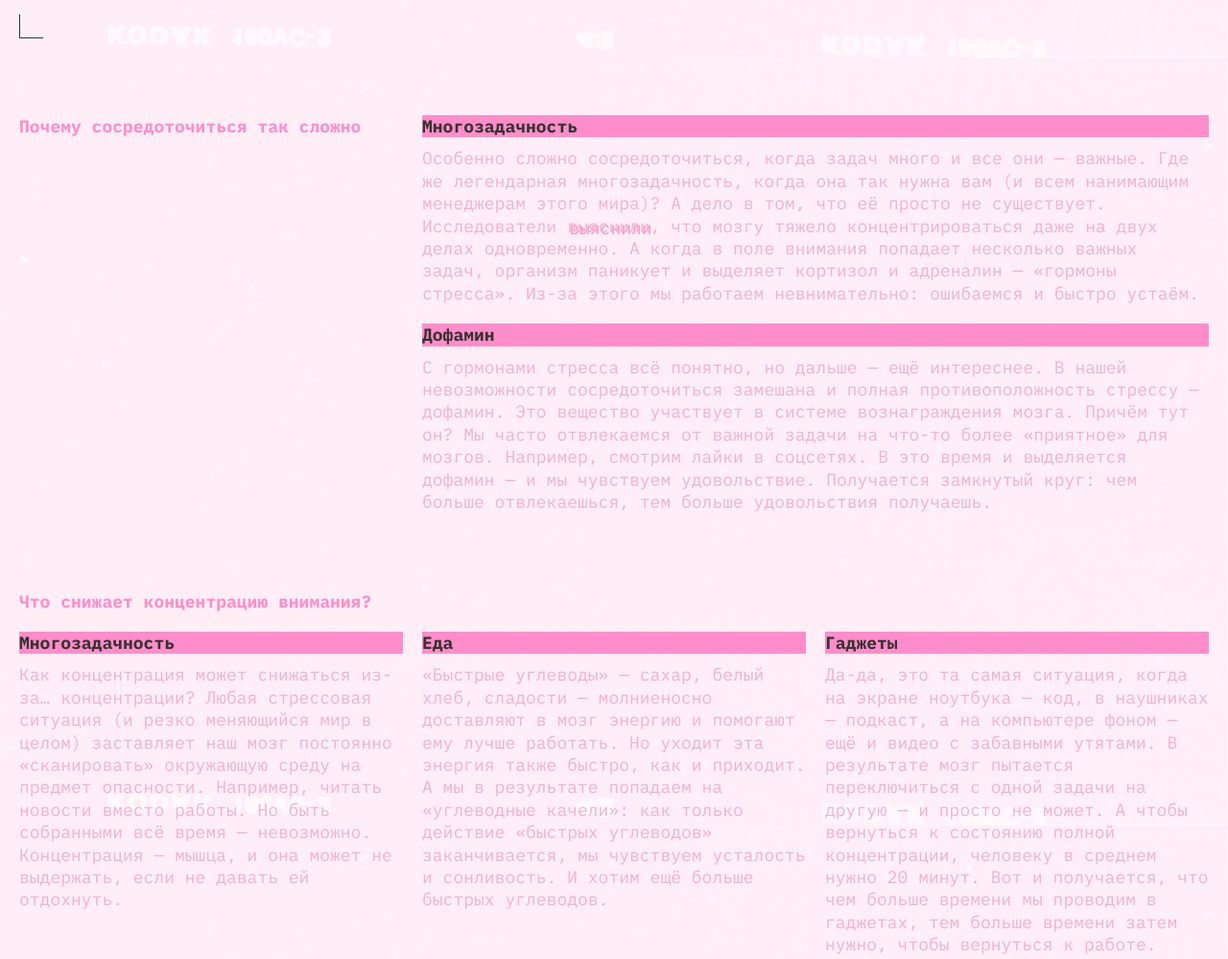
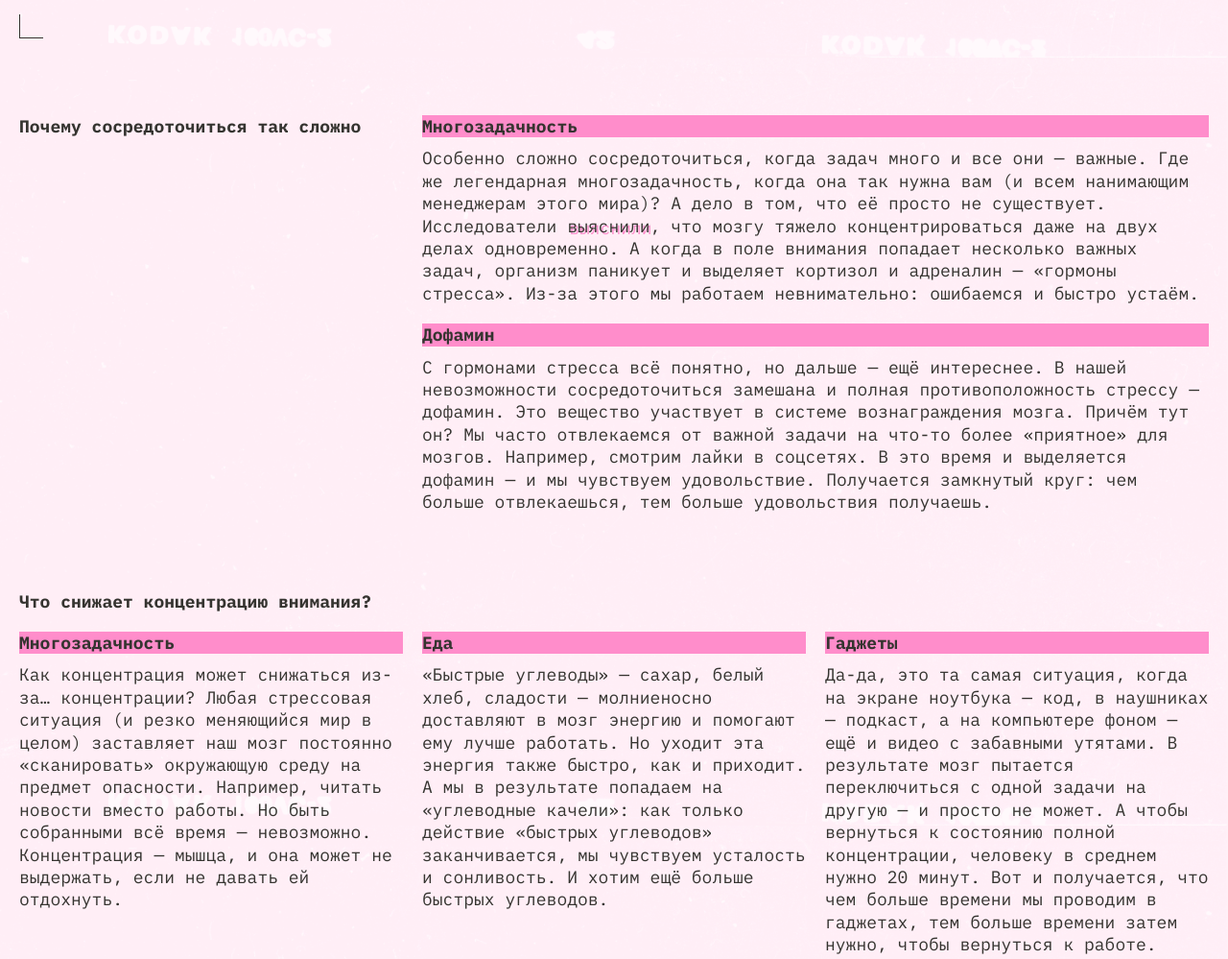
Before and after one commit to kostapuz/slozhno-sosredotochitsya, a plain HTML site: page index.html in a window 1280 px wide. Shown: the part 740-1739 px from the top of the page at 96% size. Drawn offline with Linux system fonts and the light colour scheme.

Commit message:
Final correction after 1st review v.2

```diff
--- a/styles/light.css
+++ b/styles/light.css
@@ -89,6 +89,7 @@
     --h1-color: #ffc2e6;
     --h1-shadow-desktop: #ff0070;
     --heading-color: #353430;
+    --text-color: #353430;
   }
 
   .header__record-sign {
@@ -125,6 +126,14 @@
     outline: 1px solid var(--heading-color, #353430);
   }
 
+  .article__heading {
+    color: var(--heading-color, #353430);
+  }
+
+  .article__text {
+    color: var(--text-color, #353430);
+  }
+
    @media (width >= 1024px) {
     .header__title,
     .footer__title {
--- a/styles/style.css
+++ b/styles/style.css
@@ -208,7 +208,7 @@
   font-size: 18px;
   font-weight: 400;
   line-height: 23.4px;
-  color: var(--text-color);
+  color: var(--text-color, #f1b2ce);
 }
 
 .link {
```
